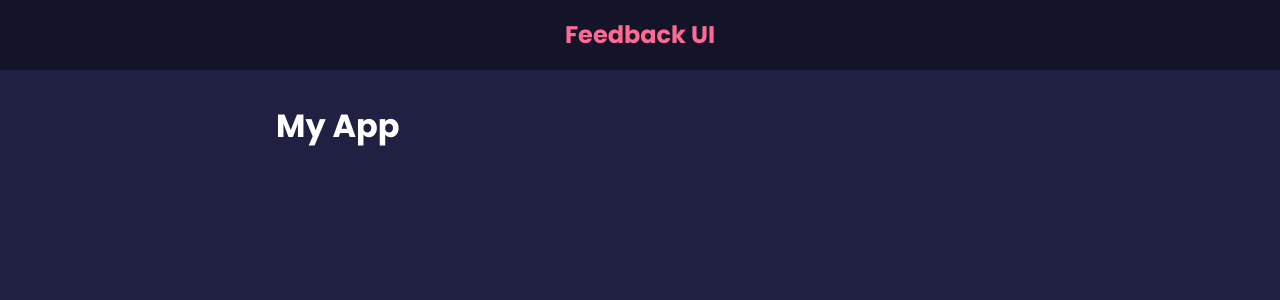
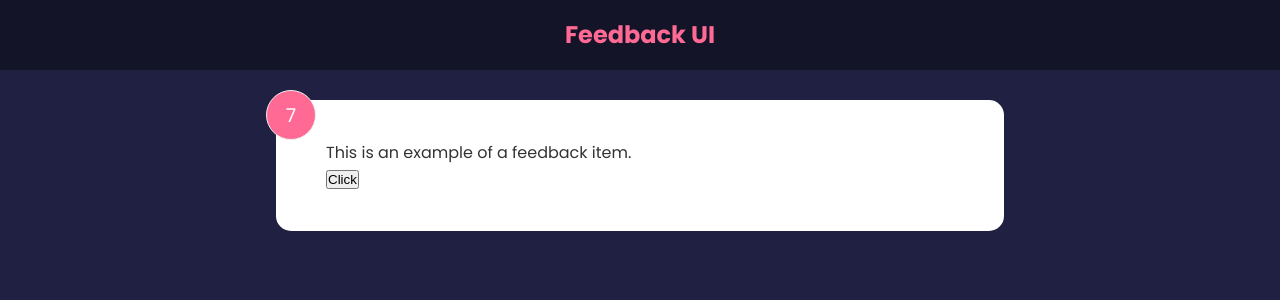
Before and after one commit to simzeee/Traversy_React, a React (Create React App) app: page / in a window 1280 px wide. Shown: the top 300 px of the page. Built offline with nearby package versions, Linux system fonts and the light colour scheme.

Commit message:
FeedbackItem useState working

```diff
--- a/src/App.js
+++ b/src/App.js
@@ -1,11 +1,12 @@
 import Header from './components/Header';
+import FeedbackItem from './components/FeedbackItem';
 
 const App = () => {
   return (
     <>
       <Header/>
       <div className="container">
-        <h1>My App</h1>
+        <FeedbackItem/>
       </div>
     </>
   );
--- /dev/null
+++ b/src/components/FeedbackItem.jsx
@@ -0,0 +1,29 @@
+import { useState } from 'react';
+
+const FeedbackItem = () => {
+  let [rating, setRating] = useState(7);
+  const [text, setText] = useState('This is an example of a feedback item.');
+
+  // const handleClick = () => {
+  //   setRating((prev) => {
+  //     return prev + 1;
+  //   });
+  // };
+
+  const handleClick = () => {
+    setRating((prev) => {
+      console.log(prev);
+      return prev + 1;
+    });
+  };
+
+  return (
+    <div className="card">
+      <div className="num-display">{rating}</div>
+      <div className="text-display">{text}</div>
+      <button onClick={handleClick}>Click</button>
+    </div>
+  );
+};
+
+export default FeedbackItem;
```
